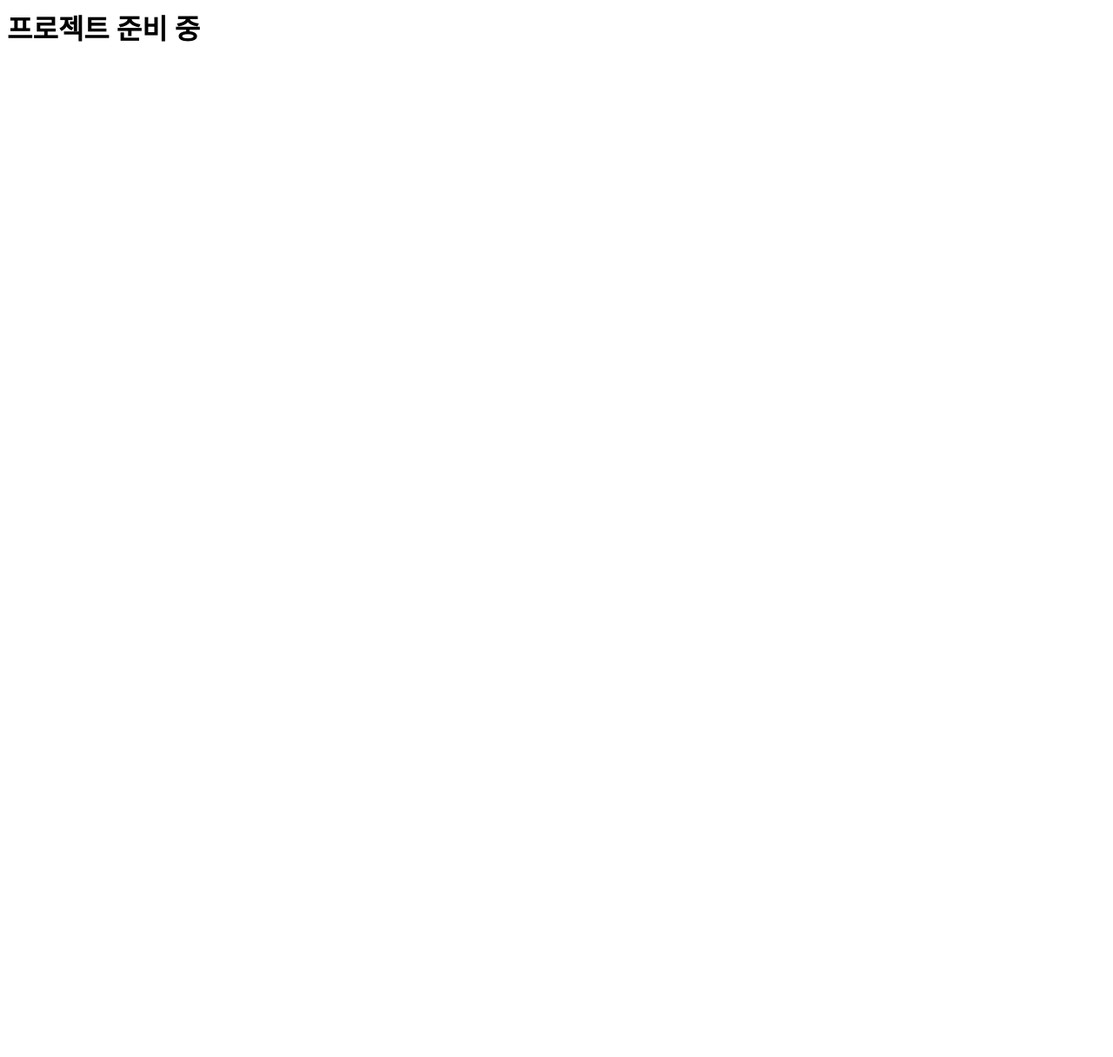
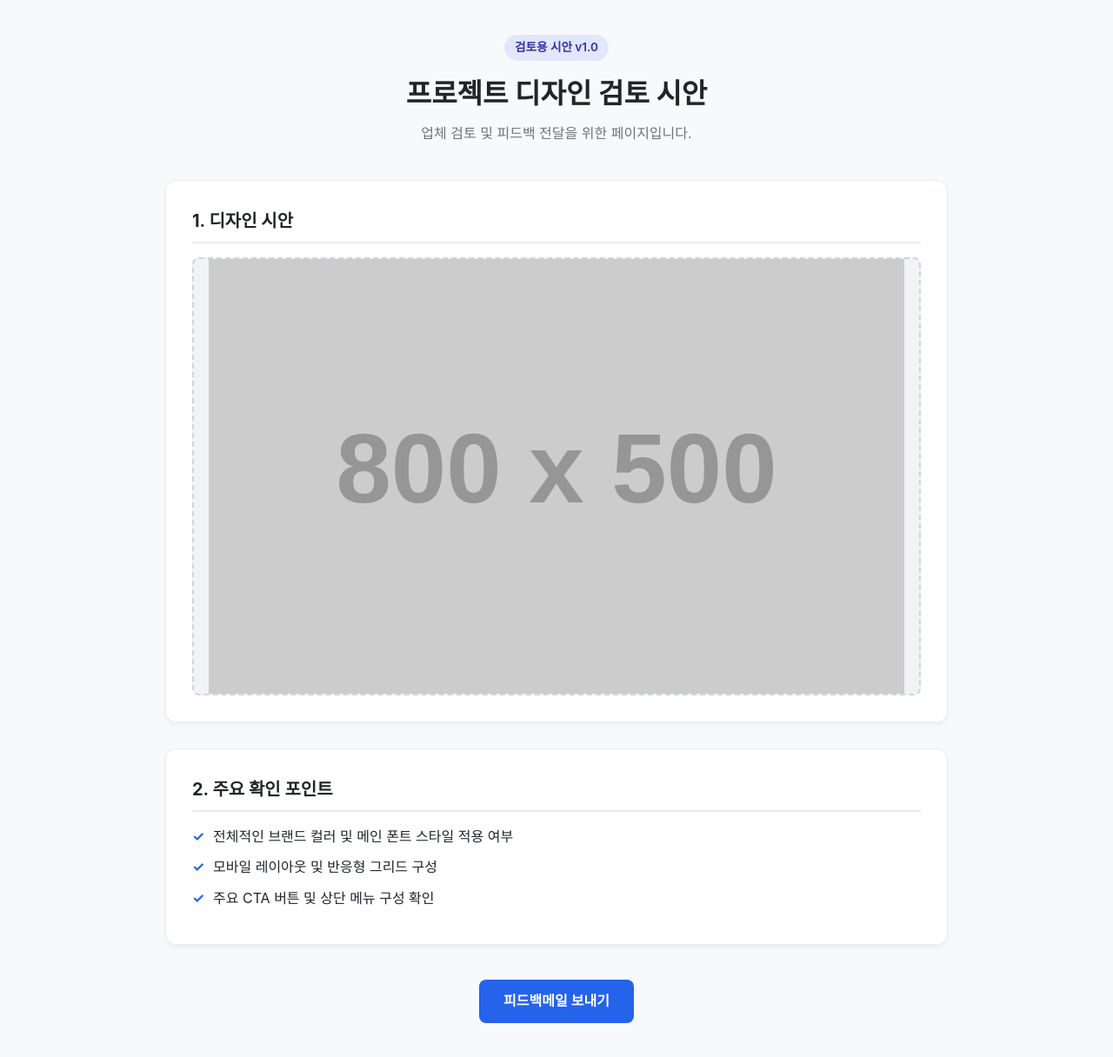
Before and after one commit to kimsongyi85/studio, a plain HTML site: page index.html in a window 1280 px wide. Shown: the whole page at 87% size. Before the commit the page ends 800 px from the top, so only its background shows below. Drawn offline with Linux system fonts and the light colour scheme; placeholder pictures from the web are drawn by us.

Commit message:
Create initial HTML structure for design review

```diff
--- a/index.html
+++ b/index.html
@@ -1 +1,174 @@
-<h1>프로젝트 준비 중</h1>
+<!DOCTYPE html>
+<html lang="ko">
+<head>
+  <meta charset="UTF-8">
+  <meta name="viewport" content="width=device-width, initial-scale=1.0">
+  <title>디자인 시안 확인</title>
+  <style>
+    :root {
+      --bg-color: #f8f9fa;
+      --card-bg: #ffffff;
+      --text-main: #212529;
+      --text-sub: #6c757d;
+      --primary: #2563eb;
+      --border-color: #e9ecef;
+    }
+
+    * {
+      box-sizing: border-box;
+      margin: 0;
+      padding: 0;
+    }
+
+    body {
+      font-family: -apple-system, BlinkMacSystemFont, "Segoe UI", Roboto, "Helvetica Neue", Arial, sans-serif;
+      background-color: var(--bg-color);
+      color: var(--text-main);
+      line-height: 1.6;
+      padding: 40px 20px;
+    }
+
+    .container {
+      max-width: 900px;
+      margin: 0 auto;
+    }
+
+    header {
+      text-align: center;
+      margin-bottom: 40px;
+    }
+
+    header .badge {
+      display: inline-block;
+      background-color: #e0e7ff;
+      color: #3730a3;
+      font-size: 0.85rem;
+      font-weight: 600;
+      padding: 4px 12px;
+      border-radius: 20px;
+      margin-bottom: 12px;
+    }
+
+    header h1 {
+      font-size: 2rem;
+      font-weight: 700;
+      margin-bottom: 8px;
+    }
+
+    header p {
+      color: var(--text-sub);
+    }
+
+    .card {
+      background: var(--card-bg);
+      border-radius: 12px;
+      border: 1px solid var(--border-color);
+      box-shadow: 0 4px 6px -1px rgba(0, 0, 0, 0.05);
+      padding: 30px;
+      margin-bottom: 30px;
+    }
+
+    .card h2 {
+      font-size: 1.25rem;
+      margin-bottom: 16px;
+      padding-bottom: 8px;
+      border-bottom: 2px solid var(--border-color);
+    }
+
+    /* 시안 이미지 영역 */
+    .preview-box {
+      width: 100%;
+      background-color: #f1f3f5;
+      border: 2px dashed #ced4da;
+      border-radius: 8px;
+      min-height: 300px;
+      display: flex;
+      align-items: center;
+      justify-content: center;
+      overflow: hidden;
+    }
+
+    .preview-box img {
+      max-width: 100%;
+      height: auto;
+      display: block;
+    }
+
+    /* 안내 및 변경사항 목록 */
+    .notes-list {
+      list-style: none;
+    }
+
+    .notes-list li {
+      position: relative;
+      padding-left: 24px;
+      margin-bottom: 10px;
+      color: var(--text-main);
+    }
+
+    .notes-list li::before {
+      content: "✓";
+      position: absolute;
+      left: 0;
+      color: var(--primary);
+      font-weight: bold;
+    }
+
+    /* 피드백 버튼 영역 */
+    .action-area {
+      text-align: center;
+      margin-top: 40px;
+    }
+
+    .btn {
+      display: inline-block;
+      background-color: var(--primary);
+      color: #fff;
+      padding: 12px 28px;
+      border-radius: 8px;
+      text-decoration: none;
+      font-weight: 600;
+      transition: background-color 0.2s;
+    }
+
+    .btn:hover {
+      background-color: #1d4ed8;
+    }
+  </style>
+</head>
+<body>
+
+  <div class="container">
+    <header>
+      <span class="badge">검토용 시안 v1.0</span>
+      <h1>프로젝트 디자인 검토 시안</h1>
+      <p>업체 검토 및 피드백 전달을 위한 페이지입니다.</p>
+    </header>
+
+    <!-- 1. 시안 이미지 영역 -->
+    <section class="card">
+      <h2>1. 디자인 시안</h2>
+      <div class="preview-box">
+        <!-- 실제 이미지 파일 경로(예: ./design-preview.png)를 src에 넣으세요 -->
+        <img src="https://via.placeholder.com/800x500?text=Design+Preview+Image" alt="디자인 시안">
+      </div>
+    </section>
+
+    <!-- 2. 주요 안내 / 포인트 -->
+    <section class="card">
+      <h2>2. 주요 확인 포인트</h2>
+      <ul class="notes-list">
+        <li>전체적인 브랜드 컬러 및 메인 폰트 스타일 적용 여부</li>
+        <li>모바일 레이아웃 및 반응형 그리드 구성</li>
+        <li>주요 CTA 버튼 및 상단 메뉴 구성 확인</li>
+      </ul>
+    </section>
+
+    <!-- 3. 피드백 안내 -->
+    <div class="action-area">
+      <a href="mailto:your-email@example.com?subject=디자인 시안 피드백" class="btn">피드백메일 보내기</a>
+    </div>
+  </div>
+
+</body>
+</html>
```
